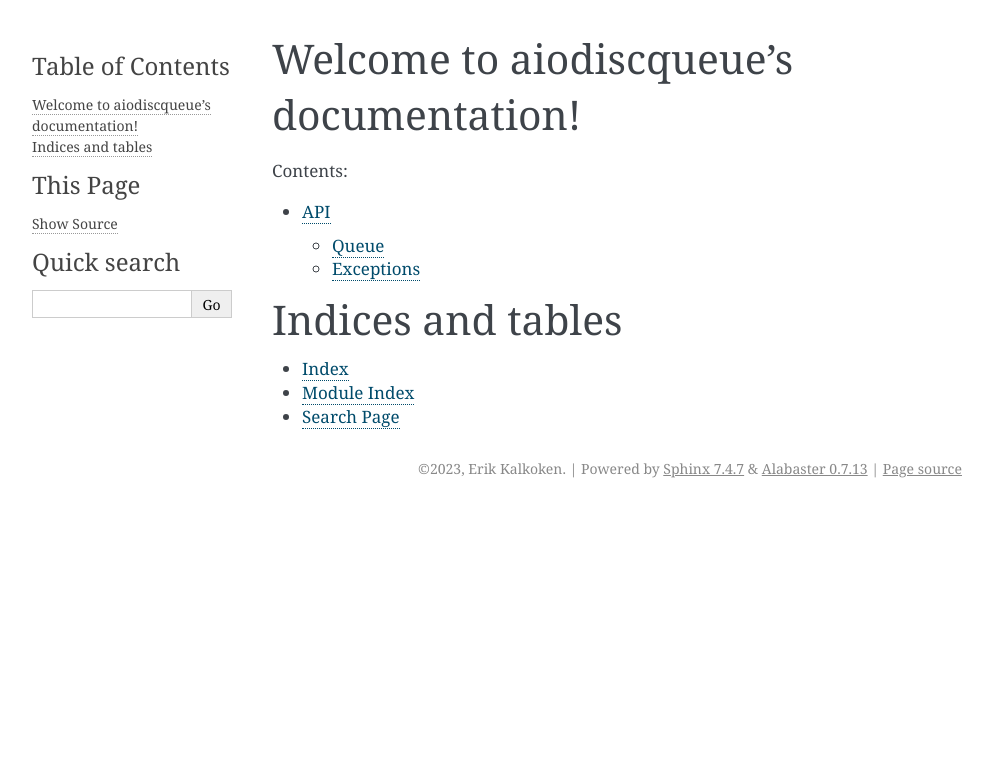
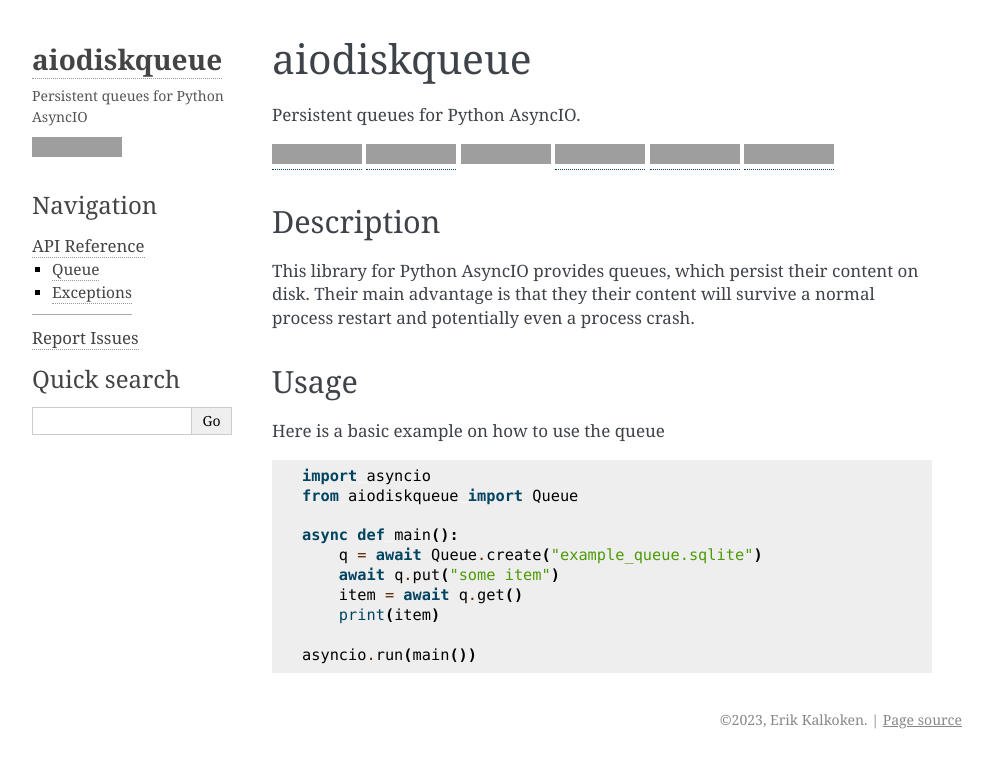
Before and after one commit to ErikKalkoken/aiodiskqueue, a Sphinx documentation site: the page built from docs/index.rst, in a window 1280 px wide. Shown: the top 768 px of the page, without its empty margins (148-1141 px from the left). Built offline with Sphinx 7.4.7, drawn with Linux system fonts in a browser that asks for light colours; grey boxes are pictures that could not be loaded.

Commit message:
Improve docs

```diff
--- /dev/null
+++ b/README.rst
@@ -0,0 +1,41 @@
+aiodiskqueue
+============
+
+Persistent queues for Python AsyncIO.
+
+|release| |python| |tests| |codecov| |pre-commit| |Code style: black|
+
+Description
+-----------
+
+This library for Python AsyncIO provides queues, which persist their content on disk. Their main advantage is that they their content will survive a normal process restart and potentially even a process crash.
+
+Usage
+-----
+
+Here is a basic example on how to use the queue
+
+.. code:: python
+
+   import asyncio
+   from aiodiskqueue import Queue
+
+   async def main():
+       q = await Queue.create("example_queue.sqlite")
+       await q.put("some item")
+       item = await q.get()
+       print(item)
+
+   asyncio.run(main())
+
+.. |release| image:: https://img.shields.io/pypi/v/aiodiskqueue?label=release
+   :target: https://pypi.org/project/aiodiskqueue/
+.. |python| image:: https://img.shields.io/pypi/pyversions/aiodiskqueue
+   :target: https://pypi.org/project/aiodiskqueue/
+.. |tests| image:: https://github.com/ErikKalkoken/aiodiskqueue/actions/workflows/main.yml/badge.svg
+.. |codecov| image:: https://codecov.io/gh/ErikKalkoken/aiodiskqueue/branch/main/graph/badge.svg?token=V43h7hl1Te
+   :target: https://codecov.io/gh/ErikKalkoken/aiodiskqueue
+.. |pre-commit| image:: https://img.shields.io/badge/pre--commit-enabled-brightgreen?logo=pre-commit&logoColor=white
+   :target: https://github.com/pre-commit/pre-commit
+.. |Code style: black| image:: https://img.shields.io/badge/code%20style-black-000000.svg
+   :target: https://github.com/psf/black
--- a/docs/api.rst
+++ b/docs/api.rst
@@ -1,7 +1,7 @@
 .. currentmodule:: aiodiskqueue
 
 ===============
-API
+API Reference
 ===============
 
 Queue
--- a/docs/conf.py
+++ b/docs/conf.py
@@ -23,4 +23,27 @@ exclude_patterns = ["_build", "Thumbs.db", ".DS_Store"]
 # https://www.sphinx-doc.org/en/master/usage/configuration.html#options-for-html-output
 
 html_theme = "alabaster"
+html_theme_options = {
+    "description": "Persistent queues for Python AsyncIO",
+    "fixed_sidebar": True,
+    "badge_branch": "master",
+    "github_button": True,
+    "github_user": "ErikKalkoken",
+    "github_repo": "aiodiskqueue",
+    "show_powered_by": False,
+    "sidebar_collapse": False,
+    "extra_nav_links": {
+        "Report Issues": "https://github.com/ErikKalkoken/aiodiskqueue/issues",
+    },
+}
+
+html_sidebars = {
+    "**": [
+        "about.html",
+        "navigation.html",
+        "relations.html",
+        "searchbox.html",
+    ],
+}
+
 html_static_path = ["_static"]
--- a/docs/index.rst
+++ b/docs/index.rst
@@ -3,20 +3,14 @@
    You can adapt this file completely to your liking, but it should at least
    contain the root `toctree` directive.
 
-Welcome to aiodiscqueue's documentation!
-========================================
+.. include:: ../README.rst
 
 .. toctree::
-   :maxdepth: 2
-   :caption: Contents:
+    :hidden:
+    :maxdepth: 2
 
-   api
+    api
 
-
-
-Indices and tables
-==================
-
-* :ref:`genindex`
-* :ref:`modindex`
-* :ref:`search`
+.. toctree::
+    :hidden:
+    :maxdepth: 1
--- a/pyproject.toml
+++ b/pyproject.toml
@@ -6,7 +6,7 @@ build-backend = "flit_core.buildapi"
 name = "aiodiskqueue"
 authors = [{name = "Erik Kalkoken", email = "kalkoken87@gmail.com"}]
 license = {file = "LICENSE"}
-readme = "README.md"
+readme = "README.rst"
 classifiers = [
     "License :: OSI Approved :: MIT License",
     "Programming Language :: Python",
--- a/src/aiodiskqueue/__init__.py
+++ b/src/aiodiskqueue/__init__.py
@@ -1,4 +1,4 @@
-"""A persistent asyncio queue"""
+"""Persistent queues for Python AsyncIO."""
 
 from aiodiskqueue.core import Queue
 from aiodiskqueue.exceptions import QueueEmpty
```
Also changed, not shown: README.md (deleted, +0 -36 lines), 1 other file.
